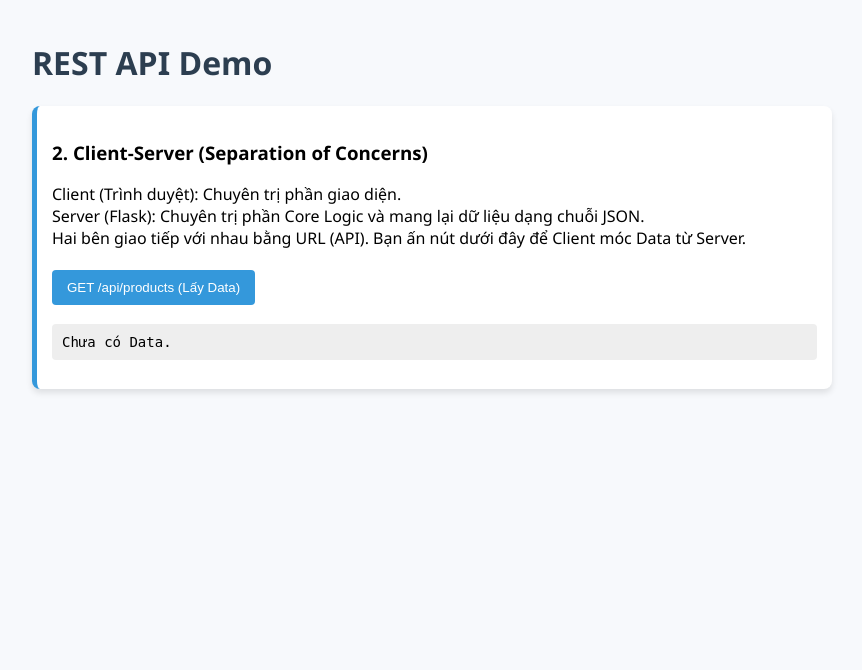
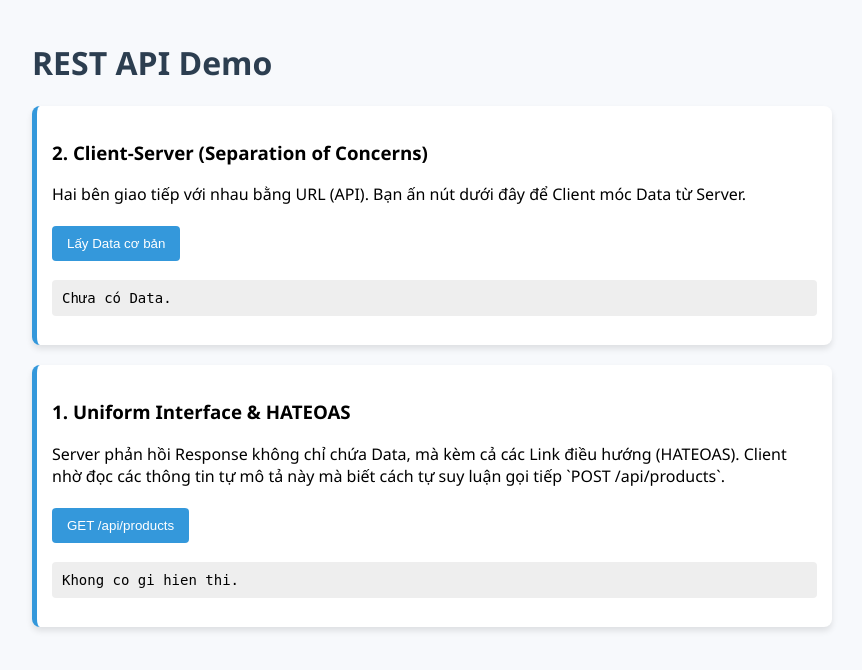
Before and after one commit to congkx123789/2526II_INT3505_1, a Flask app: page / in a window 1280 px wide. Shown: the top 670 px of the page, without its empty margins (208-1070 px from the left). Run offline with Flask 3, Linux system fonts and the light colour scheme.

Commit message:
uniform-interface

```diff
--- a/Week2/REST_Demo_Flask/app.py
+++ b/Week2/REST_Demo_Flask/app.py
@@ -1,4 +1,4 @@
-from flask import Flask, jsonify, render_template
+from flask import Flask, request, jsonify, render_template
 
 app = Flask(__name__)
 
@@ -11,21 +11,37 @@ db_products = [
 # ==========================================================
 # 2. Client-Server (Separation of Concerns)
 # ==========================================================
-# Giao diện UI (Frontend/Client) được phục vụ độc lập và xử lý riêng rẽ
-# với dữ liệu API (Backend/Server).
 @app.route('/')
 def index():
-    # Phục vụ file giao diện HTML thuần túy.
-    # File này chứa Javascript tự gọi Data về sau.
     return render_template('index.html')
 
+# ==========================================================
+# 1. Uniform Interface & HATEOAS
+# ==========================================================
+# Cung cấp giao diện đồng nhất: '/api/products' (Dùng chung 1 Danh từ, khác Động từ GET/POST)
 @app.route('/api/products', methods=['GET'])
 def get_products():
     """
-    API Cung cấp dữ liệu JSON thuần túy thay vì trả HTML chứa Data.
-    Frontend sẽ nhận chuỗi JSON này để ráp giao diện.
+    HATEOAS: Phản hồi không chỉ có Data, mà có đính kèm các hyperlink
+    hướng dẫn Client hành động tiếp theo có thể làm gì với Resource này.
     """
-    return jsonify(db_products), 200
+    response_data = {
+        "data": db_products,
+        "links": [
+            {"rel": "self", "href": "/api/products", "method": "GET"},
+            {"rel": "add_product", "href": "/api/products", "method": "POST"}
+        ]
+    }
+    return jsonify(response_data), 200
+
+@app.route('/api/products', methods=['POST'])
+def add_product():
+    """
+    Sử dụng đúng HTTP Method POST để tạo mới tài nguyên thay vì dùng Endpoint lạ.
+    """
+    new_product = request.json
+    db_products.append(new_product)
+    return jsonify({"message": "Product created successfully", "product": new_product}), 201
 
 if __name__ == '__main__':
     app.run(debug=True, port=5000)
--- a/Week2/REST_Demo_Flask/templates/index.html
+++ b/Week2/REST_Demo_Flask/templates/index.html
@@ -41,25 +41,35 @@
     <div class="section" id="c2-client-server">
       <h3>2. Client-Server (Separation of Concerns)</h3>
       <p>
-        Client (Trình duyệt): Chuyên trị phần giao diện.<br>
-        Server (Flask): Chuyên trị phần Core Logic và mang lại dữ liệu dạng chuỗi JSON.<br>
         Hai bên giao tiếp với nhau bằng URL (API). Bạn ấn nút dưới đây để Client móc Data từ Server.
       </p>
-      <button onclick="fetchBasicData()">GET /api/products (Lấy Data)</button>
+      <button onclick="fetchBasicData()">Lấy Data cơ bản</button>
       <pre id="client-server-out">Chưa có Data.</pre>
+    </div>
+
+    <div class="section" id="c1-uniform">
+      <h3>1. Uniform Interface & HATEOAS</h3>
+      <p>
+        Server phản hồi Response không chỉ chứa Data, mà kèm cả các Link điều hướng (HATEOAS).
+        Client nhờ đọc các thông tin tự mô tả này mà biết cách tự suy luận gọi tiếp `POST /api/products`.
+      </p>
+      <button onclick="fetchUniformData()">GET /api/products</button>
+      <pre id="uniform-out">Khong co gi hien thi.</pre>
     </div>
 
     <script>
       // --- 2. Client-Server ---
-      // Client hoàn toàn mù tịt việc Server móc nối Database ra sao,
-      // nó chỉ phụ trách gọi URL và nhận cục JSON về để render HTML.
       async function fetchBasicData() {
+        // ... (demo basic fetch)
+      }
+
+      // --- 1. Uniform Interface ---
+      async function fetchUniformData() {
         const res = await fetch("/api/products");
         const data = await res.json();
-        const displayScreen = document.getElementById("client-server-out");
 
-        // Ráp nối Data động lấy từ Server lên HTML UI của Client
-        displayScreen.textContent = "Data API:\n" + JSON.stringify(data, null, 2);
+        // Render toàn bộ JSON bao gồm cả mảng 'links' HATEOAS
+        document.getElementById("uniform-out").textContent = JSON.stringify(data, null, 2);
       }
     </script>
   </body>
```
